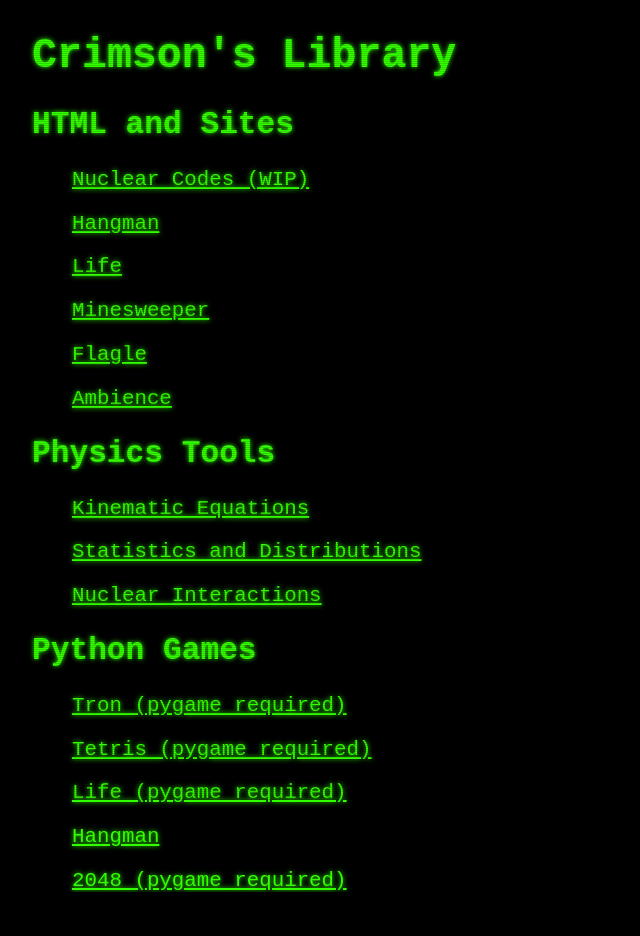
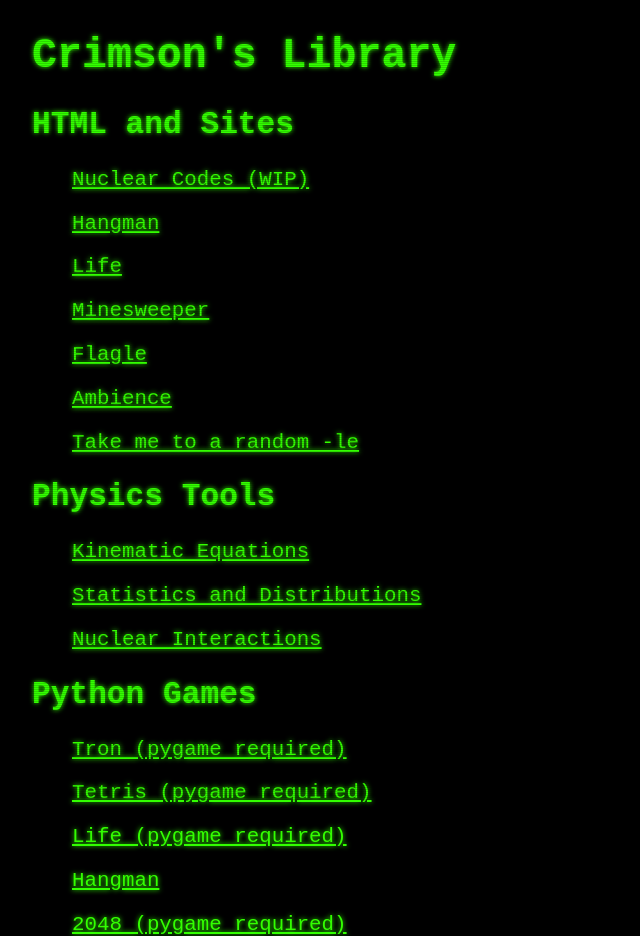
Before and after one commit to Crimson09917/Library, a plain HTML site: page index.html in a window 1280 px wide. Shown: the whole page, without its empty margins (0-640 px from the left). Before the commit the page ends 892 px from the top, so only its background shows below. Drawn offline with Linux system fonts and the light colour scheme.

Commit message:
Update index.html

```diff
--- a/index.html
+++ b/index.html
@@ -13,6 +13,7 @@
         <p><a href = "Minesweeper/index.html">Minesweeper</a></p>
         <p><a href = "Flagle/index.html">Flagle</a></p>
         <p><a href = "Sounds/index.html">Ambience</a></p>
+        <p><a href = "dle/index.html">Take me to a random -le</a></p>
     </ul>
     <h2>Physics Tools</h2>
     <ul>
```
